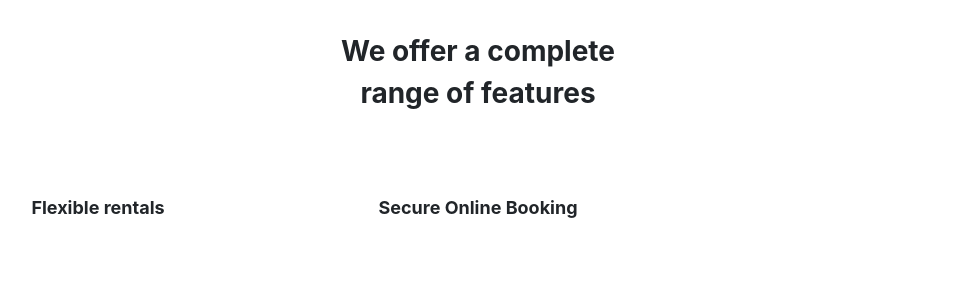
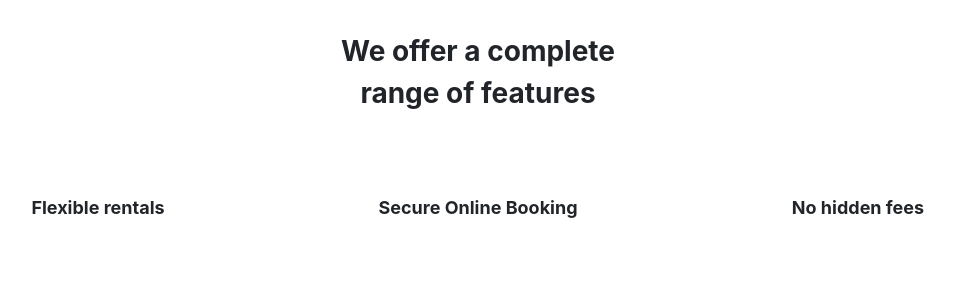
Before and after one commit to Bogdan00766/Car-Rental-Yii-framework-web-app, a PHP site: page /index.php?page=features in a window 1280 px wide. Shown: the part 86-386 px from the top of the page, without its empty margins (162-1117 px from the left). Run offline with PHP 8.4, Linux system fonts and the light colour scheme; some libraries are stand-ins or nearby versions.

Commit message:
added textNo hidden fees

```diff
--- a/Stage2/pages/features.php
+++ b/Stage2/pages/features.php
@@ -24,6 +24,9 @@
         </div>
         <div class ="col-4 icon-column">
             <i class="fas fa-tag fa-3x icon-theme"></i>
+            <p class= "title">
+                No hidden fees
+            </p>
         </div>
 
     </div>
```
